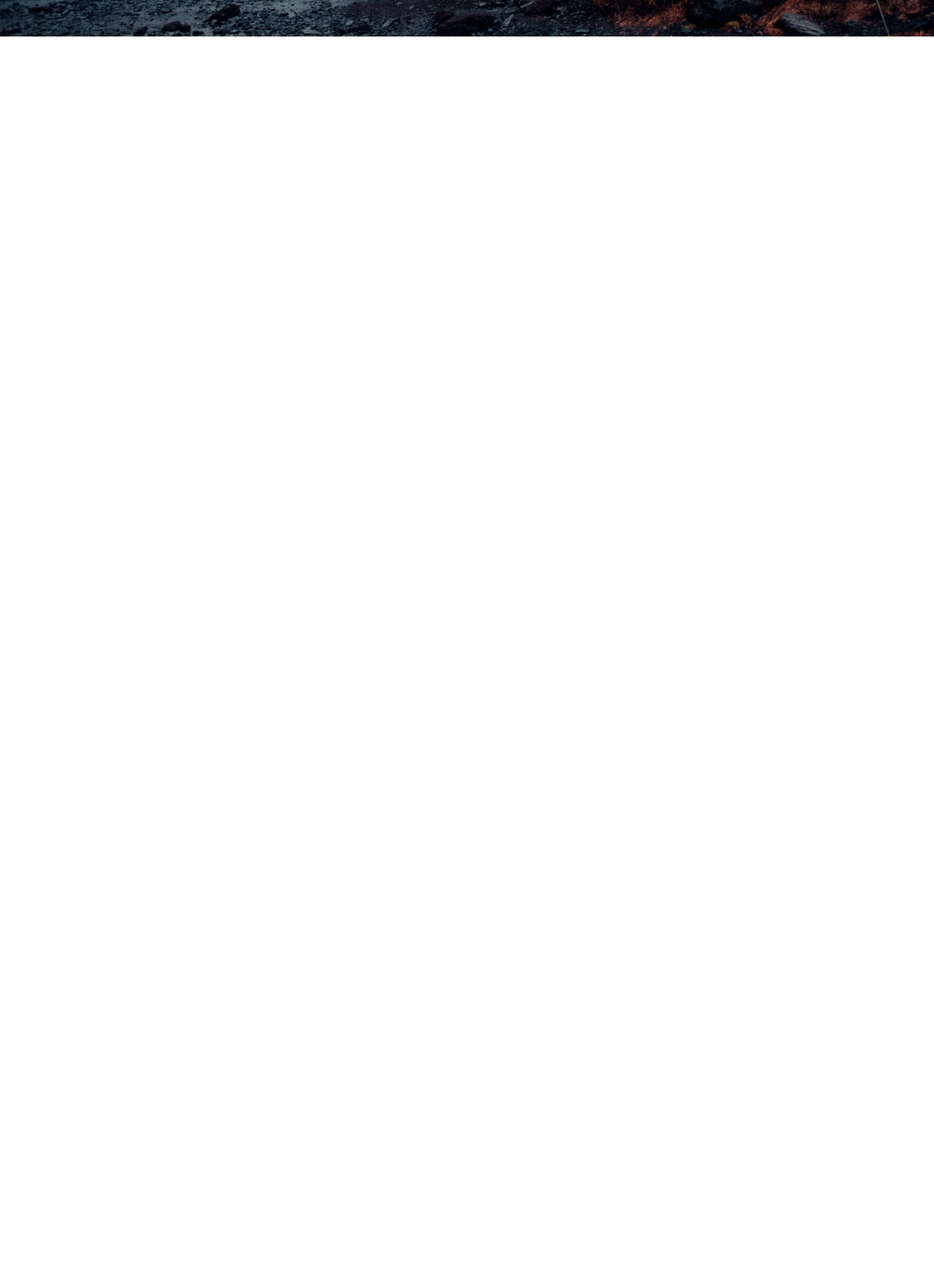
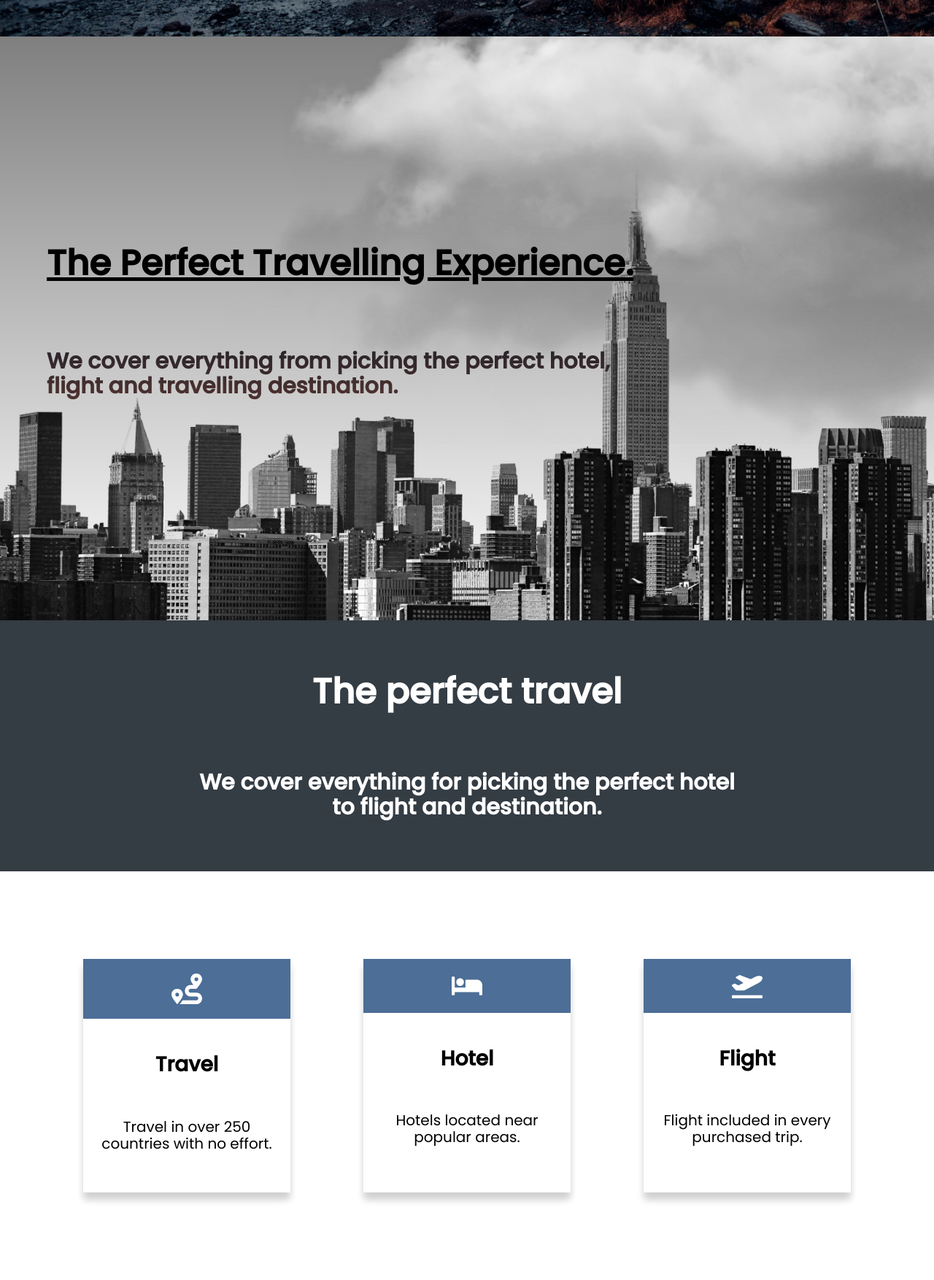
Before and after one commit to alex257/Travelling_agency, a website: page src/index.html in a window 1280 px wide. Shown: the part 775-2529 px from the top of the page at 73% size. Before the commit the page ends 825 px from the top, so only its background shows below. Drawn offline with nearby package versions, Linux system fonts and the light colour scheme; files that its build step writes are made by us from their sources; files whose address does not match are found by name; a web font is replaced by a local one.

Commit message:
finish locations and benefits sections

```diff
--- a/src/index.html
+++ b/src/index.html
@@ -25,5 +25,48 @@
     <button>Book now</button>
 </section>
 
+
+<section id="locations">
+    <header class="locations-head">
+        <h2>The Perfect Travelling Experience.</h2>
+        <h3>We cover everything from picking the perfect hotel, </br>flight and travelling destination.
+        </h3>
+<img src="/img/cloud.png" class="moving-cloud-1 cloud" alt="">
+<img src="/img/cloud.png" class="moving-cloud-2 cloud" alt="">
+
+    </header>
+</section>
+
+<section id="benefits" class="benefits">
+    <header class="benefits-head">
+    <h2>The perfect travel</h2>
+    <h3>We cover everything for picking the perfect hotel </br> to flight and destination.</h3>
+</header>
+<div class="cards">
+    <div class="card">
+        <div class="card-icon">
+        <img src="/icons/route-solid.svg" alt="">
+    </div>
+        <h4>Travel</h4>
+        <p>Travel in over 250 countries with no effort.</p>
+    </div>
+    <div class="card">
+        <div class="card-icon">
+        <img src="/icons/bed-solid.svg" alt="">
+    </div>
+        <h4>Hotel</h4>
+        <p>Hotels located near popular areas.</p>
+    </div>
+    <div class="card">
+        <div class="card-icon">
+        <img src="/icons/plane-departure-solid.svg" alt="">
+    </div>
+        <h4>Flight</h4>
+        <p>Flight included in every purchased trip.</p>
+    </div>
+
+</div>
+
+</section>
 </body>
 </html>
--- a/src/scss/abstracts/_variables.scss
+++ b/src/scss/abstracts/_variables.scss
@@ -1,4 +1,8 @@
 $white: #fff;
 $black: #131c27;
+$brown: #663b34;
 
-$button-color: #4c6e97;
+$primary-color: #4c6e97;
+$secondary-color: #27394e;
+
+$benefits-color: #343c44;
--- a/src/scss/base/_base.scss
+++ b/src/scss/base/_base.scss
@@ -13,6 +13,10 @@ html {
   }
 
 }
+
+body{
+  font-family: 'Poppins', sans-serif;
+ }
 
 //Typography
 
@@ -65,13 +69,30 @@ img {
 
 button{
   padding: 2rem 6rem;
-  background: $button-color;
+  background: $primary-color;
   border: none;
   color: $white;
   font-size: 1.8rem;
   cursor: pointer;
+  transition: all 1s ease-in-out 2s;
+  //animation: buttonAnimation 3s ease-in-out;
+
+  &:hover{
+    background: $secondary-color;
+    font-size: 2.6rem;
+  }
 }
 
-body{
- font-family: 'Poppins', sans-serif;
-}
+
+
+/*@keyframes buttonAnimation{
+  0%{
+   background: lightblue;
+  }
+  25%{
+  background: rgb(35,98,119);
+  }
+  100%{
+      background: rgb(99, 35, 119);
+
+  }*/
--- /dev/null
+++ b/src/scss/layouts/_benefits.scss
@@ -0,0 +1,50 @@
+.benefits-head {
+  background: $benefits-color;
+  padding: 3rem;
+  min-height: 30vh;
+  display: flex;
+  flex-direction: column;
+  justify-content: center;
+  align-items: center;
+  color: $white;
+  text-align: center;
+
+  h3 {
+    padding: 1rem;
+  }
+}
+
+.cards {
+  width: 90%;
+  min-height: 70vh;
+  margin: auto;
+  display: flex;
+  align-items: center;
+  flex-wrap: wrap;
+}
+
+.card {
+  text-align: center;
+  min-height: 40vh;
+  margin: 2rem 5rem;
+  flex: 1 1 25rem;
+  box-shadow: 0px 10px 10px rgba(0, 0, 0, 0.1), 0px 10px 10px rgba(0, 0, 0, 0.1);
+
+  h4,p {
+    padding: 1rem;
+  }
+}
+
+.card-icon {
+  background: $primary-color;
+  display: flex;
+  align-items: center;
+  justify-content: center;
+
+
+  img {
+    //height: 100px;
+    max-width: 15%;
+    margin: 2rem;
+  }
+}
--- /dev/null
+++ b/src/scss/layouts/_locations.scss
@@ -0,0 +1,99 @@
+#locations {
+  min-height: 100vh;
+  background: linear-gradient(rgba(0, 0, 0, 0.5), transparent),
+    url("/../img/new-york-page.png");
+  background-size: cover;
+  background-position: center;
+  display: flex;
+  align-items: center;
+  position: relative;
+  overflow: hidden; //hide clouds animation
+
+  .locations-head {
+    width: 90%;
+    //border: 2px solid pink;
+    margin: auto;
+
+    h2 {
+      padding: 1rem 0;
+      text-decoration: underline;
+      text-decoration-thickness: 0.5rem;
+    }
+
+    h3 {
+      padding: 4rem 0;
+      background: linear-gradient($black, $brown);
+      background-clip: text;
+      -webkit-text-fill-color: transparent;
+      @media screen and (max-width: 932px) {
+        background: transparentize($black,.2);
+        -webkit-text-fill-color: $white;
+      }
+
+    }
+  }
+
+  .cloud {
+    position: absolute;
+    top: 0;
+    right: 0;
+    @media screen and (max-width: 932px) {
+        height: 40rem;
+    }
+
+  }
+
+  .moving-cloud-1 {
+    animation: cloudAnimation 3s infinite alternate ease-in-out;
+    @media screen and (max-width: 932px) {
+        z-index: -1;
+    }
+
+  }
+  .moving-cloud-2 {
+    top: 20%;
+    z-index: -1;
+    opacity: 0.5;
+    animation: cloudAnimation 3.2s infinite alternate ease-in-out;
+    @media screen and (max-width: 932px) {
+        z-index: -2;
+        opacity: 0.9;
+    }
+
+  }
+}
+@keyframes cloudAnimation {
+  from {
+    transform: translate(10%, -10%);
+  }
+  to {
+    transform: translate(0%, 0%);
+  }
+}
+
+
+
+
+@media screen and (max-width: 932px) {
+
+    .locations-head{
+
+    .cloud {
+      height: 40rem;
+    }
+
+    .moving-cloud-1 {
+      z-index: -1;
+    }
+
+    .moving-cloud-2 {
+      z-index: -2;
+      opacity: 0.9;
+    }
+
+    h3 {
+      background: $white;
+      -webkit-text-fill-color: $black;
+    }
+  }
+}
--- a/src/scss/style.scss
+++ b/src/scss/style.scss
@@ -7,4 +7,7 @@
 @import "base/utilities";
 @import "layouts/header";
 @import "layouts/hero";
+@import "layouts/locations";
+@import "layouts/benefits";
+
 @import "layouts/footer";
```
